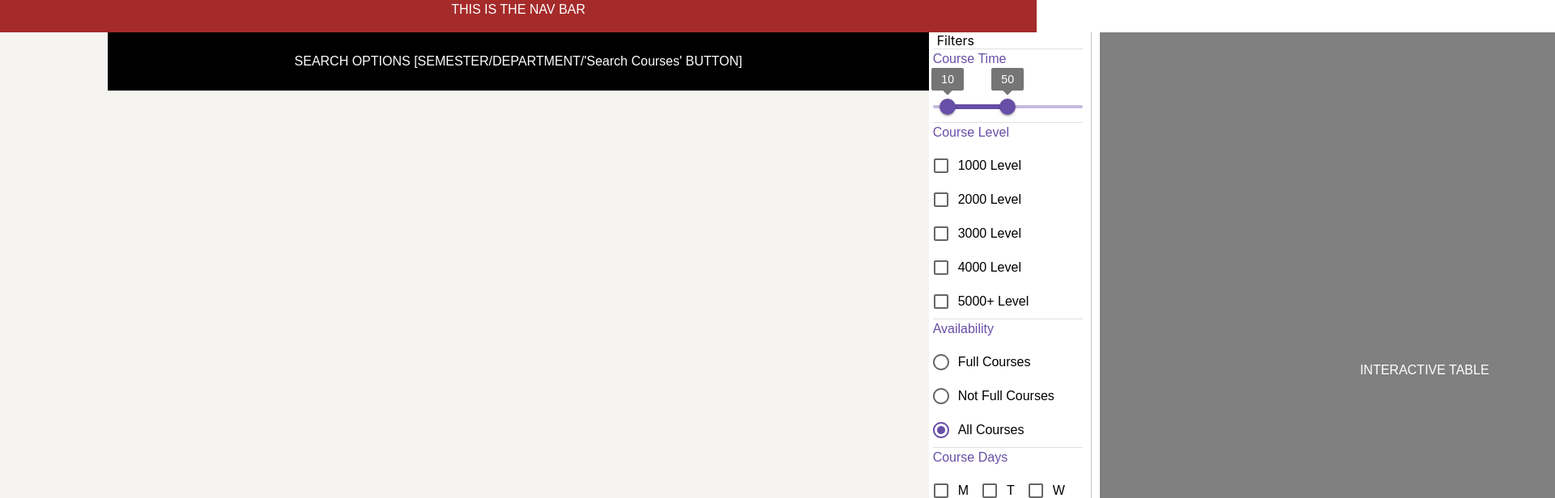
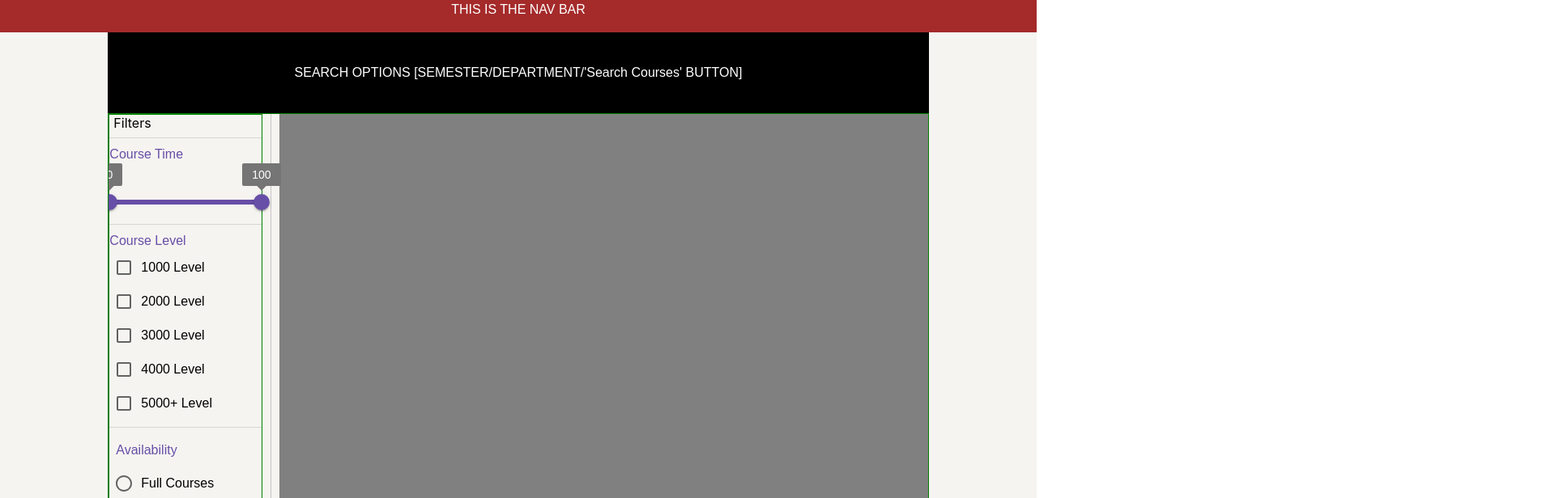
Before and after one commit to BaboyaChoch/ScheduleBookletRevamped, a React (Create React App) app in the folder booklet/: page / in a window 1280 px wide. Shown: the top 616 px of the page at 81% size, 1920 px wide, since content can reach past the window. Built offline with nearby package versions, Linux system fonts and the light colour scheme.

Commit message:
Fixed postions, bar no longer sticks to the side

```diff
--- a/booklet/src/App.js
+++ b/booklet/src/App.js
@@ -18,15 +18,18 @@ const useStyles = makeStyles({
     height: "5vh",
   },
   content: {
+    flexGrow: 1,
     backgroundColor: "#F6F4F1",
     height: "100vh",
   },
   search: {
     backgroundColor: "black",
   },
-  main: {},
+  main: {
+    border: "1px solid green",
+  },
   filters: {
-    backgroundColor: "white",
+    border: " 1px solid green",
   },
   table: {
     backgroundColor: "grey",
@@ -80,7 +83,7 @@ export default function App() {
         <Grid item className={classes.navBar}>
           <Label>THIS IS THE NAV BAR</Label>
         </Grid>
-        <Grid item container className={classes.content}>
+        <Grid item container className={classes.content} direction="row">
           <Grid item xs={1.25} />
           <Grid item container direction="column" xs={9.5}>
             <Grid item container xs={1} className={classes.search}>
@@ -88,8 +91,15 @@ export default function App() {
                 SEARCH OPTIONS [SEMESTER/DEPARTMENT/'Search Courses' BUTTON]
               </Label>
             </Grid>
-            <Grid item container xs={11} className={classes.main}>
-              <Grid item container xs={2.25} className={classes.filters}>
+            <Grid
+              item
+              container
+              wrap="nowrap"
+              sx={{ overflow: "auto" }}
+              xs={11}
+              className={classes.main}
+            >
+              <Grid item xs={2.25} className={classes.filters}>
                 <Filters />
               </Grid>
               <Grid item xs={0.25} display="flex" justifyContent="center">
--- a/booklet/src/components/Availibility.js
+++ b/booklet/src/components/Availibility.js
@@ -25,11 +25,14 @@ export default function Availability() {
         <RadioGroup defaultValue="allCourses">
           {availabilityOptions.map((element) => {
             return (
-              <FormControlLabel
-                value={element.value}
-                control={<Radio />}
-                label={element.label}
-              />
+              <Grid item>
+
+                <FormControlLabel
+                  value={element.value}
+                  control={<Radio />}
+                  label={element.label}
+                />
+              </Grid>
             );
           })}
         </RadioGroup>
--- a/booklet/src/components/CheckmarkDisplayer.js
+++ b/booklet/src/components/CheckmarkDisplayer.js
@@ -4,18 +4,15 @@ import {
   Typography,
   Checkbox,
   FormControlLabel,
+  Container,
   Grid,
+  Box,
   FormGroup,
 } from "@mui/material";
 import { makeStyles } from "@mui/styles";
 import { Stack } from "@mui/system";
 
 const useStyles = makeStyles({
-  container: {
-    justifyContent: "end",
-    alignItems: "center",
-    width: "100%",
-  },
   headerText: {
     color: "#674EA7",
   },
@@ -38,26 +35,28 @@ export default function CheckmarkDisplayer(props) {
   const [courseLevel, setCourseLevel] = useState(0);
 
   return (
-    <Grid container direction="column" spacing={1}>
+    <Box>
+      {/* <Grid container direction={"column"} spacing={1}> */}
       {/* Title - Course Level */}
-      <Grid item xs>
-        <Typography sx={{ color: "#674EA7" }}> {headerText}</Typography>
-      </Grid>
+
+      <Typography sx={{ color: "#674EA7" }}> {headerText}</Typography>
+
       {/* Body - checklist */}
-      <Grid item container>
-        {itemList.map((item) => {
-          return (
-            <Grid item>
+      <Box sx={{paddingLeft: 1}}>
+        <FormGroup>
+          {itemList.map((item) => {
+            return (
               <FormControlLabel
-                spacing={1}
                 key={item.id}
                 control={<Checkbox />}
                 label={item.label}
               />
-            </Grid>
-          );
-        })}
-      </Grid>
-    </Grid>
+            );
+          })}
+        </FormGroup>
+      </Box>
+
+      {/* </Grid> */}
+    </Box>
   );
 }
--- a/booklet/src/components/CourseTime.js
+++ b/booklet/src/components/CourseTime.js
@@ -27,7 +27,7 @@ function valueText(value) {
 
 export default function CourseTime() {
   const classes = useStyles();
-  const [courseTime, setCourseTime] = useState([10, 50]);
+  const [courseTime, setCourseTime] = useState([0, 100]);
 
   const handleChange = (event, newValue) => {
     setCourseTime(newValue);
--- a/booklet/src/components/Filters.js
+++ b/booklet/src/components/Filters.js
@@ -57,19 +57,15 @@ export default function Filters(props) {
   const classes = useStyles();
 
   return (
-    <Box className={classes.root} xs={12}>
-      <Stack
-        className={classes.filterStack}
-        direction="column"
-        sx={{ overflow: "auto" }}
-      >
+    <Box sx={{ width: "100%" }}>
+      <Stack divider={<Divider />} spacing={1}>
         <div className={classes.filterStack}> Filters</div>
         {/* Course Time Component*/}
-        <Divider />
+
         <div>
           <CourseTime />
         </div>
-        <Divider />
+
         {/* Course Level through the checkmarkDisp. componenet */}
         <div>
           <CheckmarkDisplayer
@@ -78,19 +74,25 @@ export default function Filters(props) {
           />
         </div>
 
-        <Divider />
         {/* Availability Component */}
         <Availability />
-        <Divider />
+
         {/* Using the Course Component */}
-        <CheckmarkDisplayer headerText="Course Days" itemList={courseDayList} />
-        <Divider />
+        <div>
+          <CheckmarkDisplayer
+            headerText="Course Days"
+            itemList={courseDayList}
+          />
+        </div>
+
         {/* Credit Hours Component */}
-        <CheckmarkDisplayer
-          headerText="Credit Hours"
-          itemList={credtHourList}
-        />
-        <Divider />
+        <div>
+          <CheckmarkDisplayer
+            headerText="Credit Hours"
+            itemList={credtHourList}
+          />
+        </div>
+
         <Box sx={{ paddingTop: 2, alignSelf: "center" }}>
           <Button
             size="small"
```
